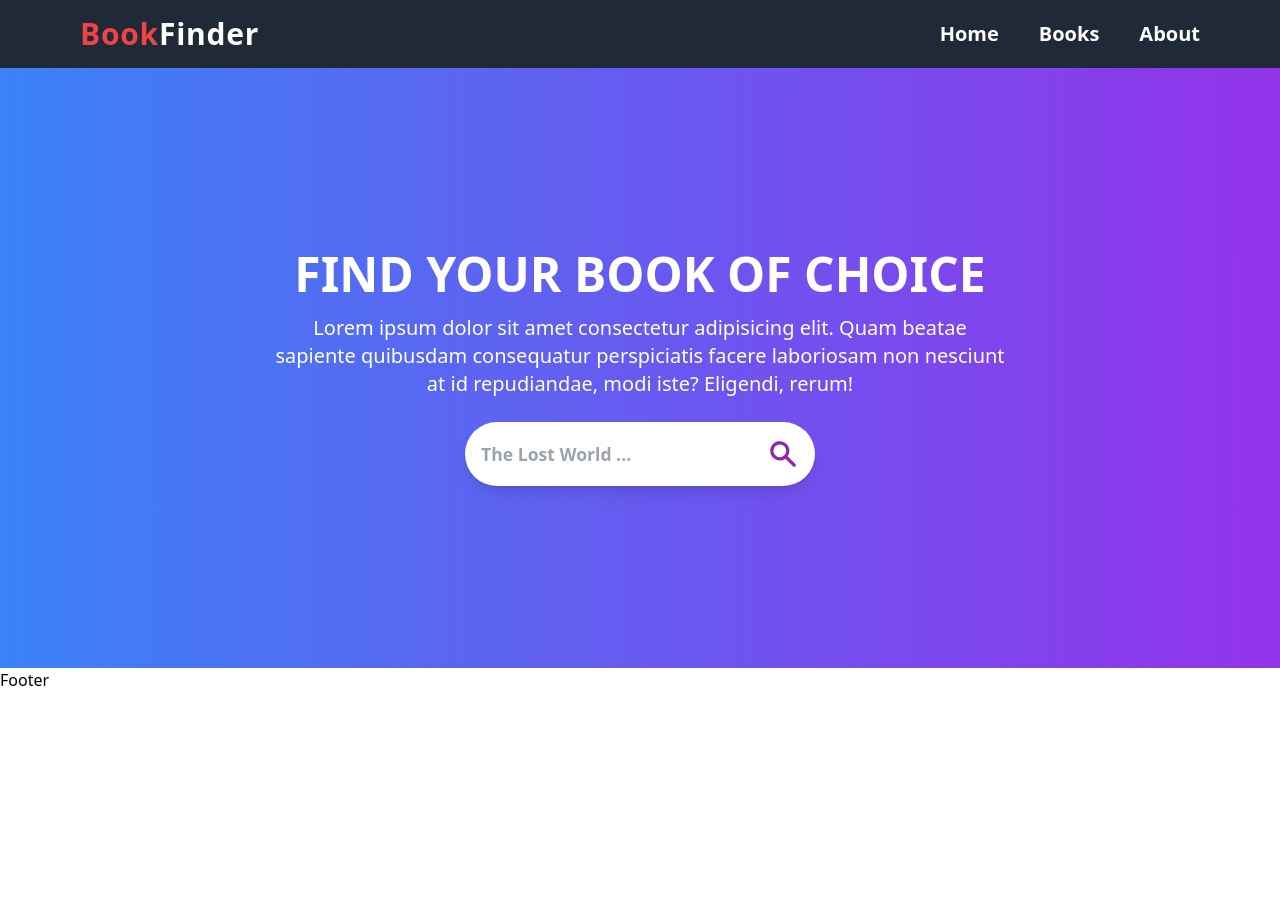
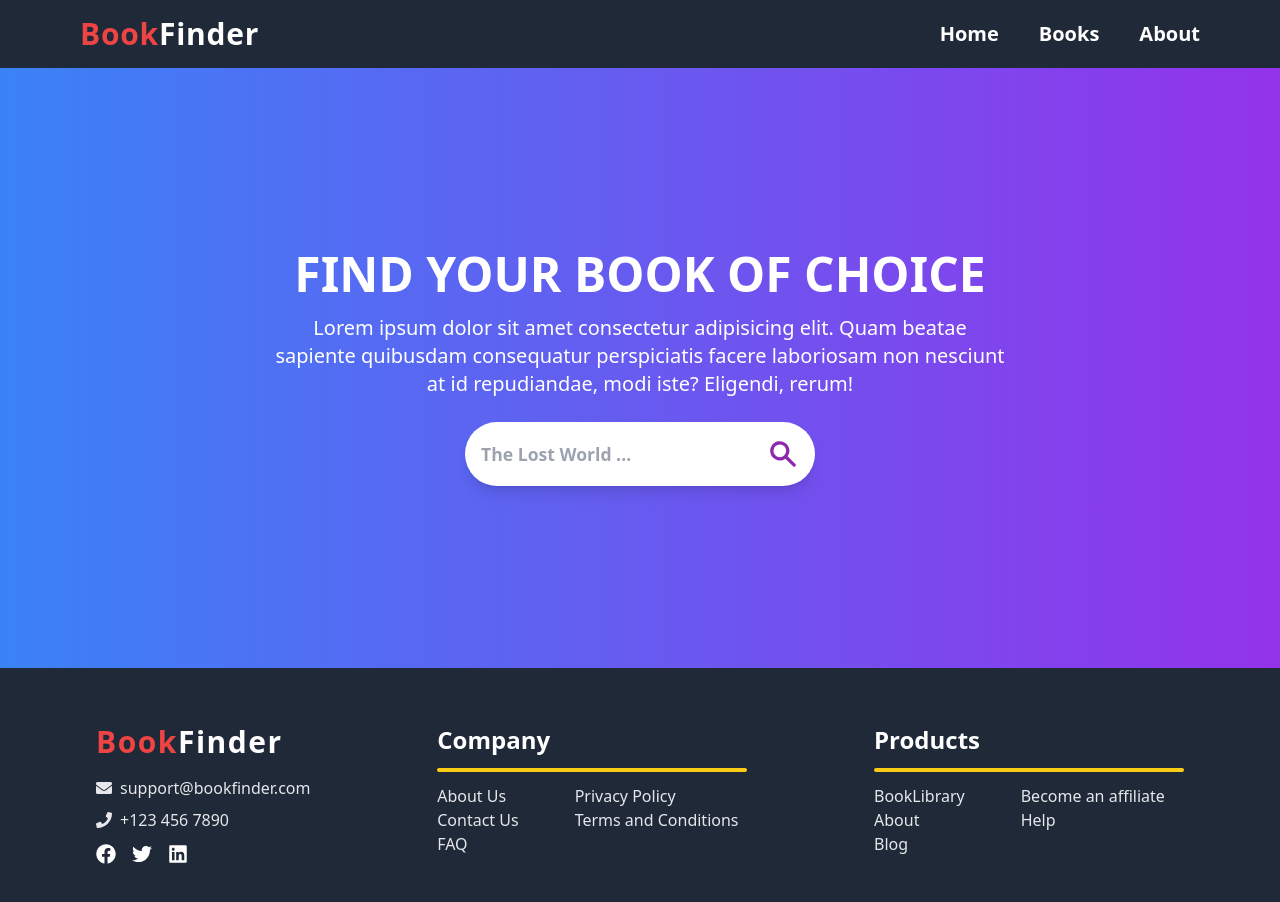
Before and after one commit to Rashmi-Singh11/BookFinder, a React (Vite) app: page / in a window 1280 px wide. Shown: the top 902 px of the page. Before the commit the page ends 800 px from the top, so only its background shows below. Built offline with nearby package versions, Linux system fonts and the light colour scheme; no server answers.

Commit message:
Footer component code added

```diff
--- a/src/components/Footer/Footer.jsx
+++ b/src/components/Footer/Footer.jsx
@@ -1,9 +1,144 @@
-import React from 'react'
+import {
+  FaEnvelope,
+  FaPhone,
+  FaFacebook,
+  FaTwitter,
+  FaLinkedin,
+} from "react-icons/fa"; // Importing icon components from react-icons
+import { Link } from "react-router-dom"; // Importing Link component for navigation
 
+// Footer component to display contact information and links
 const Footer = () => {
   return (
-    <div>Footer</div>
-  )
-}
+    <footer className="flex flex-col md:flex-row justify-between items-center py-14 px-4 md:px-24 bg-gray-800 text-white shadow-lg">
+      <div className="container mx-auto flex flex-col md:flex-row justify-between">
+        {/* Contact Information Section */}
+        <div className="footer-contact flex flex-col items-start mb-8 md:mb-0">
+          <Link to="/" className="text-3xl font-bold tracking-wider mb-4">
+            <span className="text-red-500">Book</span>Finder
+          </Link>
 
-export default Footer
+          {/* Email Contact */}
+          <p className="flex items-center mb-2 text-gray-200 cursor-pointer">
+            <FaEnvelope className="mr-2" /> support@bookfinder.com
+          </p>
+
+          {/* Phone Contact */}
+          <p className="flex items-center mb-3 text-gray-200">
+            <FaPhone className="mr-2" /> +123 456 7890
+          </p>
+
+          {/* Social Media Links */}
+          <div className="footer-social flex space-x-4">
+            <Link
+              to="https://facebook.com/chinmaydotcom"
+              className="hover:text-gray-600 cursor-pointer"
+            >
+              <FaFacebook size={20} />
+            </Link>
+            <Link
+              to="https://twitter.com/chinmaydotcom"
+              className="hover:text-gray-400 cursor-pointer"
+            >
+              <FaTwitter size={20} />
+            </Link>
+            <Link
+              to="https://www.linkedin.com/in/chinmay-sharad-kaitade/"
+              className="hover:text-gray-400 cursor-pointer"
+            >
+              <FaLinkedin size={20} />
+            </Link>
+          </div>
+        </div>
+
+        <section className="footer-company-info mb-4 md:mb-0">
+          <div id="company-section" className="mb-2">
+            <h3 className="font-semibold text-2xl">Company</h3>
+            <div className="w-[310px] h-1 bg-yellow-400 my-3 rounded-full"></div>
+          </div>
+
+          <ul className="flex flex-col md:flex-row gap-4 md:gap-14">
+            <div>
+              <li>
+                <Link to="/about" className="cursor-pointer text-gray-200">
+                  About Us
+                </Link>
+              </li>
+
+              <li>
+                <Link to="#" className="cursor-pointer text-gray-200">
+                  Contact Us
+                </Link>
+              </li>
+
+              <li>
+                <Link to="#" className="cursor-pointer text-gray-200">
+                  FAQ
+                </Link>
+              </li>
+            </div>
+
+            <div>
+              <li>
+                <Link to="#" className="cursor-pointer text-gray-200">
+                  Privacy Policy
+                </Link>
+              </li>
+
+              <li>
+                <Link to="#" className="cursor-pointer text-gray-200">
+                  Terms and Conditions
+                </Link>
+              </li>
+            </div>
+          </ul>
+        </section>
+
+        <section className="footer-products">
+          <div id="product-section" className="mb-2">
+            <h3 className="font-semibold text-2xl">Products</h3>
+            <div className="w-[310px] h-1 bg-yellow-400 my-3 rounded-full"></div>
+          </div>
+
+          <ul className="flex flex-col md:flex-row gap-4 md:gap-14">
+            <div>
+              <li>
+                <a href="#" className="cursor-pointer text-gray-200">
+                  BookLibrary
+                </a>
+              </li>
+
+              <li>
+                <a href="#" className="cursor-pointer text-gray-200">
+                  About
+                </a>
+              </li>
+
+              <li>
+                <a href="#" className="cursor-pointer text-gray-200">
+                  Blog
+                </a>
+              </li>
+            </div>
+
+            <div>
+              <li>
+                <a href="#" className="cursor-pointer text-gray-200">
+                  Become an affiliate
+                </a>
+              </li>
+
+              <li>
+                <a href="#" className="cursor-pointer text-gray-200">
+                  Help
+                </a>
+              </li>
+            </div>
+          </ul>
+        </section>
+      </div>
+    </footer>
+  );
+};
+
+export default Footer;
```
